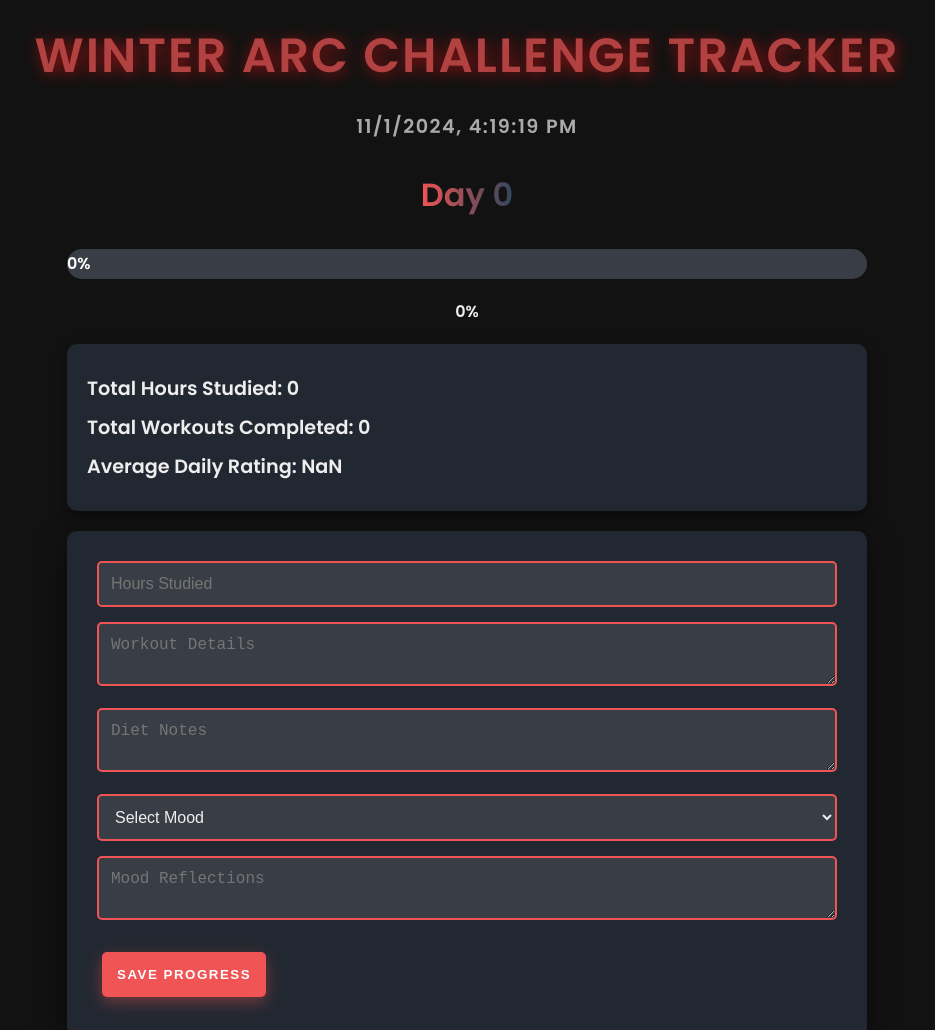
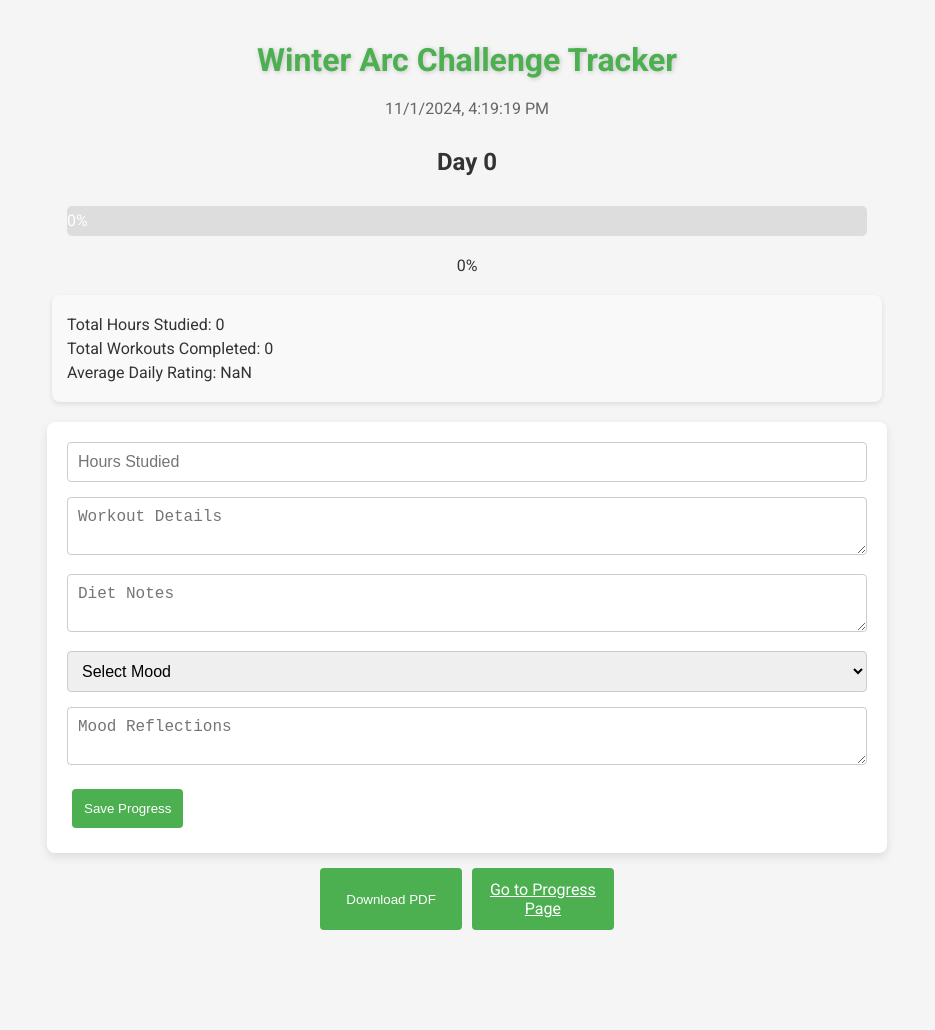
Before and after one commit to Anjanchaubey/winter-arc, a plain HTML site: page index.html in a window 1280 px wide. Shown: the top 1030 px of the page, without its empty margins (173-1108 px from the left). After the commit the page ends 955 px from the top, so only its background shows below. Drawn offline with nearby package versions, Linux system fonts and the light colour scheme.

Commit message:
Update index.html

```diff
--- a/index.html
+++ b/index.html
@@ -4,64 +4,42 @@
     <meta charset="UTF-8">
     <meta name="viewport" content="width=device-width, initial-scale=1.0">
     <title>Winter Arc Challenge Tracker</title>
-    <link href="https://fonts.googleapis.com/css2?family=Roboto:wght@400;700&family=Poppins:wght@600&display=swap" rel="stylesheet">
+    <link href="https://fonts.googleapis.com/css2?family=Roboto:wght@400;700&display=swap" rel="stylesheet">
     <style>
-        * {
-            box-sizing: border-box;
+        body {
+            font-family: 'Roboto', sans-serif;
+            background-color: #f5f5f5;
+            color: #333;
             margin: 0;
-            padding: 0;
-        }
-
-        body {
-            font-family: 'Poppins', sans-serif;
-            background-color: #121212;
-            color: #eeeeee;
+            padding: 20px;
             display: flex;
             flex-direction: column;
             align-items: center;
-            min-height: 100vh;
-            padding: 20px;
-            justify-content: center;
-            transition: all 0.3s ease-in-out;
         }
 
         h1 {
-            color: #f05454;
-            text-shadow: 2px 2px 15px rgba(255, 17, 17, 0.8);
+            color: #4caf50;
+            text-shadow: 1px 1px 5px rgba(0, 0, 0, 0.2);
             margin-bottom: 20px;
-            font-size: 3rem;
-            letter-spacing: 2px;
-            text-transform: uppercase;
-            animation: flicker 1.5s infinite alternate;
-        }
-
-        @keyframes flicker {
-            0% { opacity: 1; }
-            100% { opacity: 0.7; }
         }
 
         #dateTime {
-            font-size: 1.2rem;
+            font-size: 16px;
             margin-bottom: 20px;
-            color: #aaaaaa;
-            letter-spacing: 1.5px;
+            color: #666;
         }
 
         #currentDay {
-            font-size: 2rem;
+            font-size: 24px;
             font-weight: bold;
             margin: 10px 0;
-            background: linear-gradient(to right, #f05454, #30475e);
-            -webkit-background-clip: text;
-            -webkit-text-fill-color: transparent;
-            text-shadow: none;
         }
 
         #progressBarContainer {
             width: 100%;
             max-width: 800px;
-            background-color: #393e46;
-            border-radius: 15px;
+            background-color: #ddd;
+            border-radius: 5px;
             overflow: hidden;
             margin: 20px 0;
         }
@@ -69,80 +47,68 @@
         #progressBar {
             width: 0;
             height: 30px;
-            background-color: #f05454;
+            background-color: #4caf50;
             text-align: center;
             line-height: 30px;
             color: white;
-            transition: width 0.7s ease;
+            transition: width 0.5s;
         }
 
         form {
-            background: #222831;
-            padding: 30px;
-            border-radius: 10px;
-            box-shadow: 0 10px 30px rgba(0, 0, 0, 0.5);
+            background: white;
+            padding: 20px;
+            border-radius: 8px;
+            box-shadow: 0 4px 10px rgba(0, 0, 0, 0.1);
             width: 100%;
             max-width: 800px;
             margin: 0 auto;
-            transition: transform 0.3s ease;
-        }
-
-        form:hover {
-            transform: scale(1.05);
         }
 
         input, textarea, select {
             margin-bottom: 15px;
-            padding: 12px;
-            font-size: 1rem;
-            border: 2px solid #f05454;
-            border-radius: 5px;
-            background-color: #393e46;
-            color: #eeeeee;
+            padding: 10px;
+            font-size: 16px;
+            border: 1px solid #ccc;
+            border-radius: 4px;
             width: 100%;
+            box-sizing: border-box;
         }
 
         button, a {
-            padding: 15px;
-            background-color: #f05454;
+            padding: 12px;
+            background-color: #4caf50;
             color: white;
             border: none;
-            border-radius: 5px;
+            border-radius: 4px;
             cursor: pointer;
             text-align: center;
             flex: 1;
-            margin: 10px 5px;
-            transition: background-color 0.4s ease;
-            font-weight: bold;
-            text-transform: uppercase;
-            letter-spacing: 1.5px;
-            box-shadow: 0 5px 15px rgba(240, 84, 84, 0.4);
+            margin: 5px;
+            transition: background-color 0.3s ease;
         }
 
         button:hover, a:hover {
-            background-color: #ff7979;
-            transform: translateY(-2px);
+            background-color: #45a049;
         }
 
         .button-container {
             display: flex;
             justify-content: space-between;
-            margin-top: 20px;
+            margin-top: 10px;
         }
 
         .summary {
-            background: #222831;
-            padding: 20px;
-            border-radius: 10px;
+            background: #f9f9f9;
+            padding: 15px;
+            border-radius: 8px;
             width: 100%;
             max-width: 800px;
-            box-shadow: 0 5px 15px rgba(0, 0, 0, 0.4);
+            box-shadow: 0 2px 5px rgba(0, 0, 0, 0.1);
             margin: 20px 0;
         }
 
         .summary div {
-            margin: 10px 0;
-            font-size: 1.2rem;
+            margin: 5px 0;
         }
 
         @media (max-width: 600px) {
@@ -201,10 +167,8 @@
     </div>
 
     <script src="https://cdnjs.cloudflare.com/ajax/libs/jspdf/2.5.1/jspdf.umd.min.js"></script>
-    <script src="https://cdn.jsdelivr.net/npm/chart.js"></script>
-
     <script>
-        // Your JavaScript code for saving progress, generating PDF, etc.
+        // Your JavaScript code here
         let currentDay = 1; // Start from Day 1
         const startDate = new Date('2024-11-02'); // Starting date
         let progressData = JSON.parse(localStorage.getItem('progressData')) || [];
@@ -313,72 +277,12 @@ function generatePDF() {
             doc.setFont("helvetica", "normal");
             doc.text("Winter Arc Challenge Progress", 20, 10);
             doc.text(`Date: ${new Date().toLocaleDateString()}`, 20, 20);
+            doc.text(`Total Hours Studied: ${progressData.reduce((sum, entry) => sum + entry.hoursStudied, 0)}`, 20, 30);
+            doc.text(`Total Workouts Completed: ${progressData.filter(entry => entry.workoutDetails).length}`, 20, 40);
+            doc.text(`Average Daily Rating: ${(progressData.reduce((sum, entry) => sum + entry.rating, 0) / progressData.length).toFixed(2) || 0}`, 20, 50);
 
-    // Summary of total hours studied
-    const totalHours = progressData.reduce((sum, entry) => sum + entry.hoursStudied, 0);
-    const totalWorkouts = progressData.filter(entry => entry.workoutDetails).length;
-    const averageRating = (progressData.reduce((sum, entry) => sum + entry.rating, 0) / progressData.length).toFixed(2) || 0;
-
-    doc.text(`Total Hours Studied: ${totalHours}`, 20, 30);
-    doc.text(`Total Workouts Completed: ${totalWorkouts}`, 20, 40);
-    doc.text(`Average Daily Rating: ${averageRating}`, 20, 50);
-
-    // Detailed summary of daily progress
-    doc.text("Detailed Daily Progress:", 20, 60);
-    let yPosition = 70;
-    progressData.forEach(entry => {
-        doc.text(`Day ${entry.day}: ${entry.hoursStudied} hours, Mood: ${entry.moodTracker}, Rating: ${entry.rating}`, 20, yPosition);
-        yPosition += 10; // Move down for the next entry
-    });
-
-    // Create a chart for progress over time
-    const chartCanvas = document.createElement('canvas');
-    const chartCtx = chartCanvas.getContext('2d');
-    chartCanvas.width = 400; // Set width for the chart
-    chartCanvas.height = 200; // Set height for the chart
-
-    const days = progressData.map(entry => entry.day);
-    const hoursStudied = progressData.map(entry => entry.hoursStudied);
-
-    const chartData = {
-        labels: days,
-        datasets: [{
-            label: 'Hours Studied',
-            data: hoursStudied,
-            borderColor: 'rgba(240, 84, 84, 1)',
-            backgroundColor: 'rgba(240, 84, 84, 0.2)',
-            fill: true,
-        }]
-    };
-
-    const myChart = new Chart(chartCtx, {
-        type: 'line',
-        data: chartData,
-        options: {
-            responsive: false,
-            scales: {
-                y: {
-                    beginAtZero: true,
-                    title: {
-                        display: true,
-                        text: 'Hours Studied'
-                    }
-                },
-                x: {
-                    title: {
-                        display: true,
-                        text: 'Days'
-                    }
-                }
-            }
-        }
-    });
-
-    // Save the chart as an image
-    doc.addImage(chartCanvas.toDataURL('image/png'), 'PNG', 20, yPosition, 170, 80); // Adjust position and size
             doc.save('Winter_Arc_Challenge_Progress.pdf');
         }
-
 
         // Function to update the current day
         function updateCurrentDay() {
```
Lines whose indentation alone changed are shown as unchanged.
